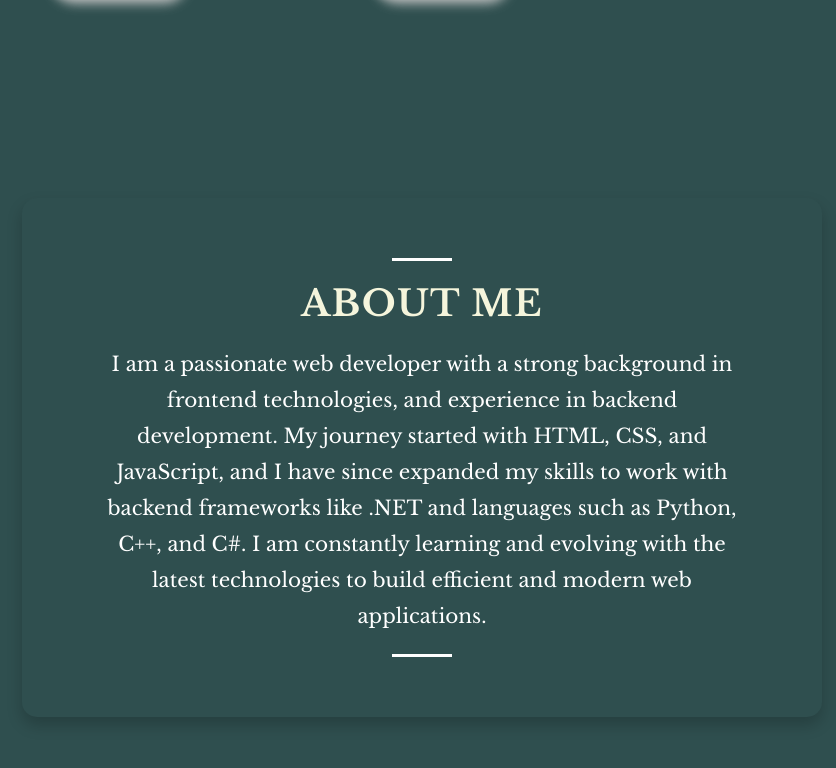
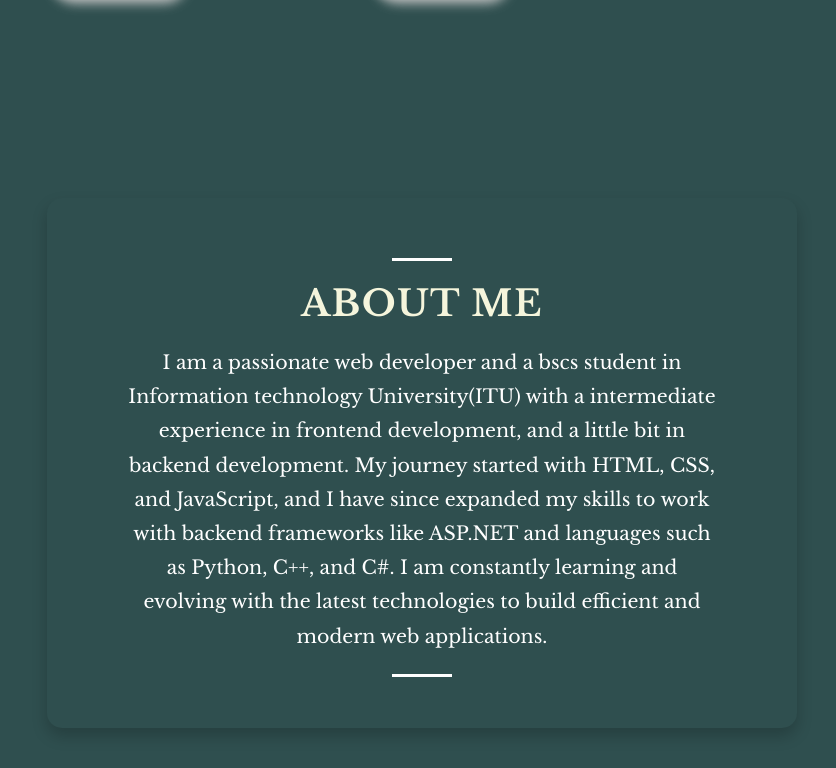
Before and after one commit to Ubaidullah28/bscs-22087-portfolio, a plain HTML site: page index.html in a window 1280 px wide. Shown: the part 652-1420 px from the top of the page, without its empty margins (218-1054 px from the left). Drawn offline with nearby package versions, Linux system fonts and the light colour scheme.

Commit message:
video content and educstion

```diff
--- a/index.html
+++ b/index.html
@@ -28,7 +28,7 @@
 
     </header>
 
-    <section class="home">
+    <section class="home" id="home">
         <div class="home-sci">
             <a href="https://m.facebook.com/ubaidullah322/" class="href" target="_blank"><i class='bx bxl-facebook'></i></a>
             <a href="https://www.linkedin.com/in/muhammad-ubaidullah-7723a1263/" class="href" target="_blank"><i class='bx bxl-linkedin'></i></a>
@@ -69,9 +69,9 @@
        <!-- about section -->
     <section class="about" id="about">
         <h2>About Me</h2>
-        <p> I am a passionate web developer with a strong background in frontend technologies, and experience in backend development.
+        <p> I am a passionate web developer and a bscs student in Information technology University(ITU) with a intermediate experience in frontend development, and a little bit in backend development.
             My journey started with HTML, CSS, and JavaScript, and I have since expanded my skills to work with backend frameworks like
-            .NET and languages such as Python, C++, and C#. I am constantly learning and evolving with the latest technologies to build
+            ASP.NET and languages such as Python, C++, and C#. I am constantly learning and evolving with the latest technologies to build
             efficient and modern web applications.</p>
     </section>
 
--- a/style.css
+++ b/style.css
@@ -65,10 +65,14 @@ body{
   animation-delay: 1s;
 }
 
+
+
 .navbar a.active, .navbar a:hover{
+
   background: linear-gradient(45deg,rgb(253, 18, 198),rgba(28, 243, 236, 0.847));
   -webkit-text-fill-color: transparent;
   -webkit-background-clip: text;
+
 
 }
 
@@ -196,7 +200,8 @@ button {
   text-align: center; /* Center align the content */
   margin: 50px auto;
   border-radius: 15px; /* Rounded corners */
-  max-width: 800px; /* Limit the width to make it more focused */
+  max-width: 750px; /* Limit the width to make it more focused */
+  max-height: 530px;
   box-shadow: 0 8px 16px rgba(0, 0, 0, 0.2); /* Add a subtle shadow */
   transition: transform 0.3s ease, box-shadow 0.3s ease; /* Smooth transition effects */
 }
@@ -216,7 +221,7 @@ button {
 }
 
 .about p {
-  font-size: 20px;
+  font-size: 19px;
   line-height: 1.8;
   margin-bottom: 0;
   padding: 0 20px; /* Add padding to create some space around the text */
@@ -233,7 +238,7 @@ button {
 
 .about::after {
   content: "";
-  display: block;
+  display:block;
   width: 60px;
   height: 3px;
   background-color: white;
```
